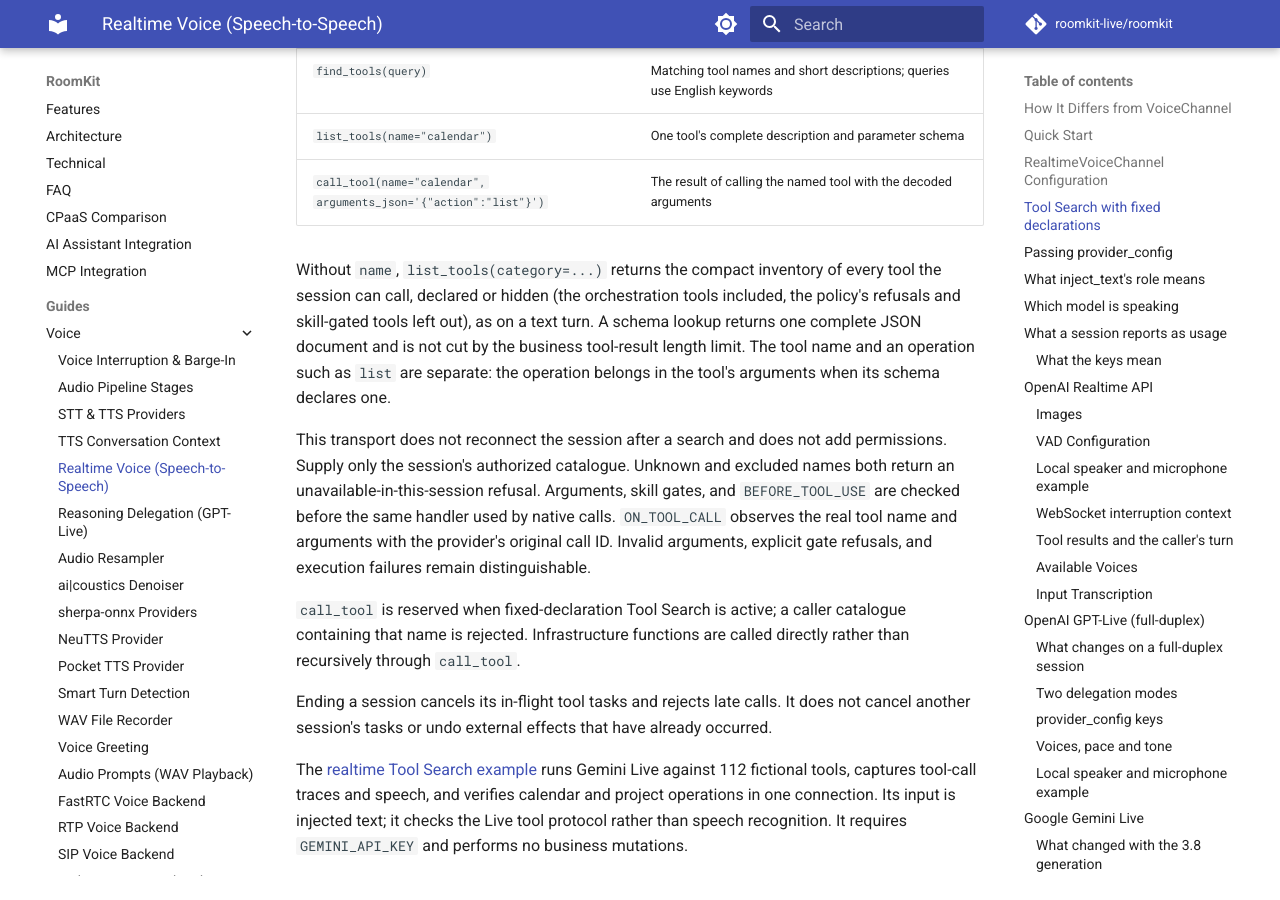
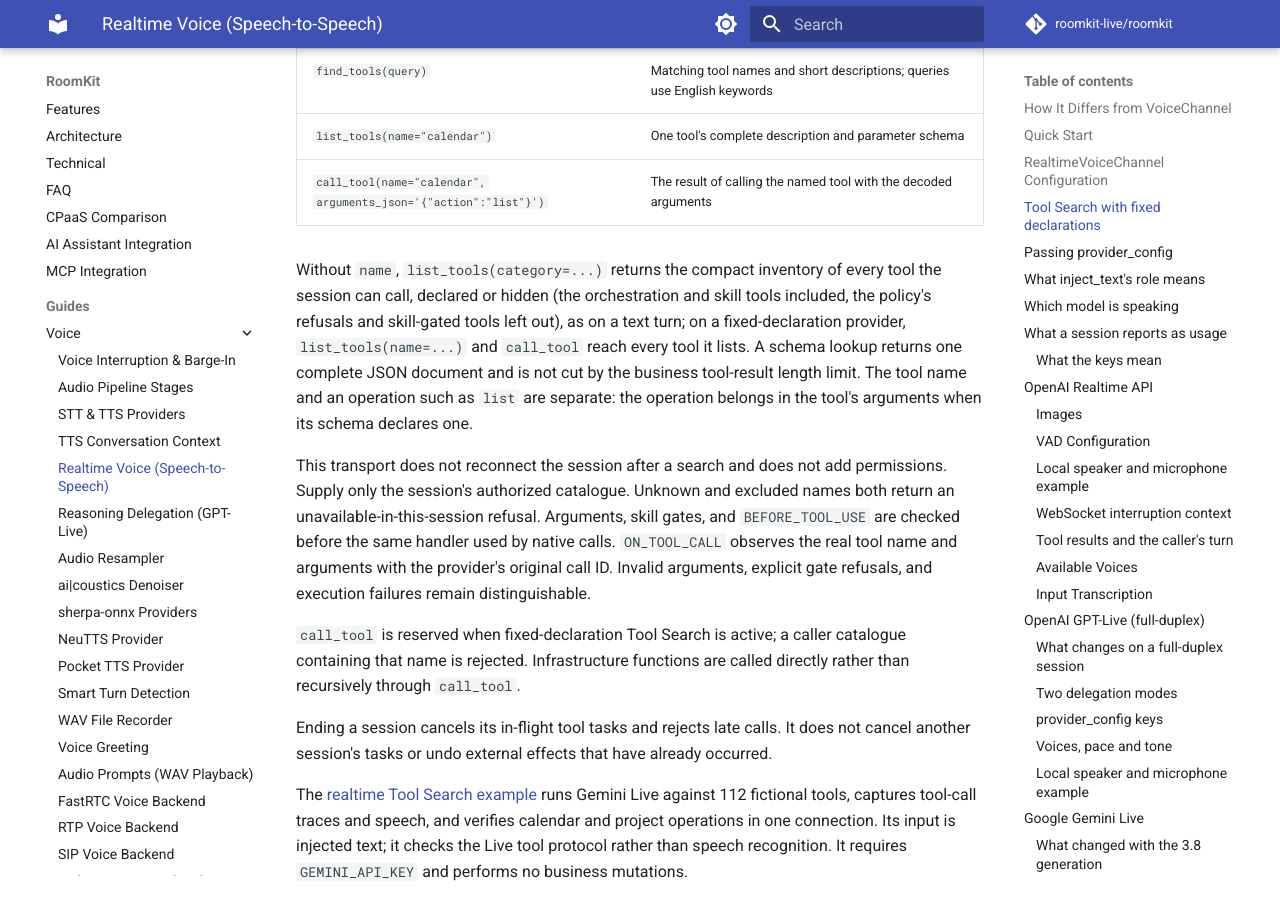
Before and after one commit to roomkit-live/roomkit-docs, an MkDocs documentation site: the page built from docs/guides/realtime-voice-providers.md, in a window 1280 px wide and 900 px high, scrolled down 4642 px. Built offline with MkDocs 1.6.1 and Material for MkDocs 9.7.7, drawn with Linux system fonts in a browser that asks for light colours; comment, search, counter and statistics services are not loaded.

Commit message:
docs(tools): per review, no allowed names for a session with no catalogue, the realtime inventory's skill tools and call_tool reach, a shadowed agent tool stays undeclared (RMK-397)

```diff
--- a/docs/guides/realtime-voice-providers.md
+++ b/docs/guides/realtime-voice-providers.md
@@ -191,9 +191,10 @@ as Gemini 3.1 Live, use three stable functions instead:
 | `call_tool(name="calendar", arguments_json='{"action":"list"}')` | The result of calling the named tool with the decoded arguments |
 
 Without `name`, `list_tools(category=...)` returns the compact inventory of
-every tool the session can call, declared or hidden (the orchestration tools
-included, the policy's refusals and skill-gated tools left out), as on a text
-turn. A schema lookup returns one complete JSON document and is not cut by
+every tool the session can call, declared or hidden (the orchestration and
+skill tools included, the policy's refusals and skill-gated tools left out), as
+on a text turn; on a fixed-declaration provider, `list_tools(name=...)` and
+`call_tool` reach every tool it lists. A schema lookup returns one complete JSON document and is not cut by
 the business tool-result length limit. The tool name and an operation such as
 `list` are separate: the operation belongs in the tool's arguments when its
 schema declares one.
```
Also changed, not shown: docs/features.md (+1 -1 lines), docs/guides/realtime-orchestration.md (+1 -1 lines), docs/guides/tool-calling.md (+3 -2 lines).
